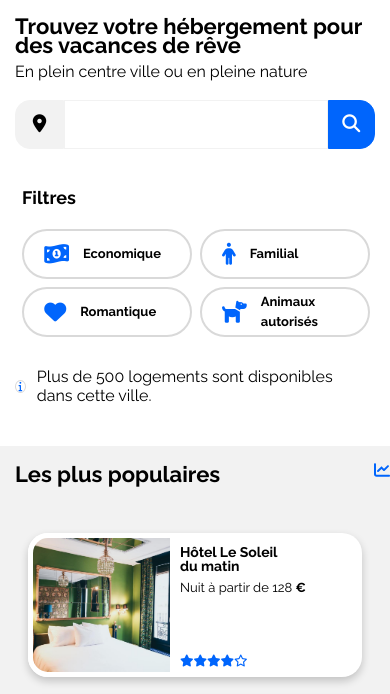
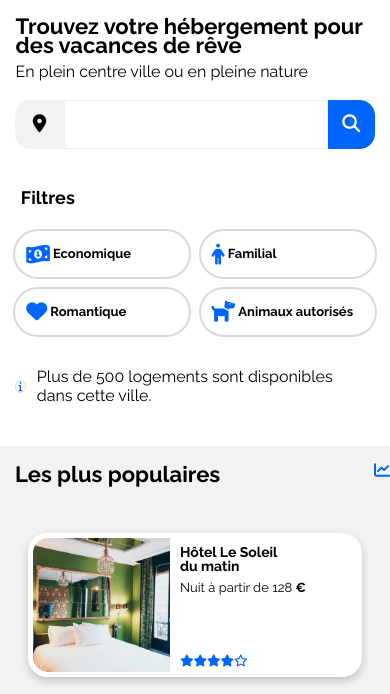
Before and after one commit to Zicaa/Booki, a plain HTML site: page CRESTA_Nausicaa_1_code_102022/html/index.html in a window 390 px wide. Shown: the part 121-815 px from the top of the page. Drawn offline with Linux system fonts and the light colour scheme.

Commit message:
Update styles.css

```diff
--- a/CRESTA_Nausicaa_1_code_102022/css/styles.css
+++ b/CRESTA_Nausicaa_1_code_102022/css/styles.css
@@ -771,14 +771,14 @@ footer {
 	h1{
 		width: 100%;
 		height: 100%;
-		margin-left: 15px;
-		margin-right: 15px;
+		margin-left: 4%;
+		margin-right: 4%;
 		line-height: 90%;
 	}
 
 	h2{
-		margin-left: 15px;
-		margin-right: 15px;
+		margin-left: 4%;
+		margin-right: 4%;
 		line-height: 90%;
 		height: 100%;
 		}
@@ -838,6 +838,7 @@ footer {
 	}
 
 	article.filters {
+		left: 0px;
 		flex-wrap: wrap;
 		flex-direction: row;
 		justify-content: center;
@@ -845,19 +846,25 @@ footer {
 		Width: 97%;
 		Height: 100%;
 		padding: 0px;
-		margin-left: 0px;
-		margin-right: 0px;
+		margin-left: auto;
+		margin-right: auto;
 	}
 
 	.filter{
-		width: 45%;
-		justify-content: left;
+		width: 47%;
+		justify-content: flex-start;
 		margin: 1%;
+		padding: 2%;
 	}
 
 	.filter:hover{
 		filter: drop-shadow(0px 4px 4px rgba(0, 0, 0, 0.25));
 		border-radius: 25px;
+	}
+
+	.filters i{
+		padding: 2%;
+		font-size: 21px;
 	}
 
 	h4 {
```
